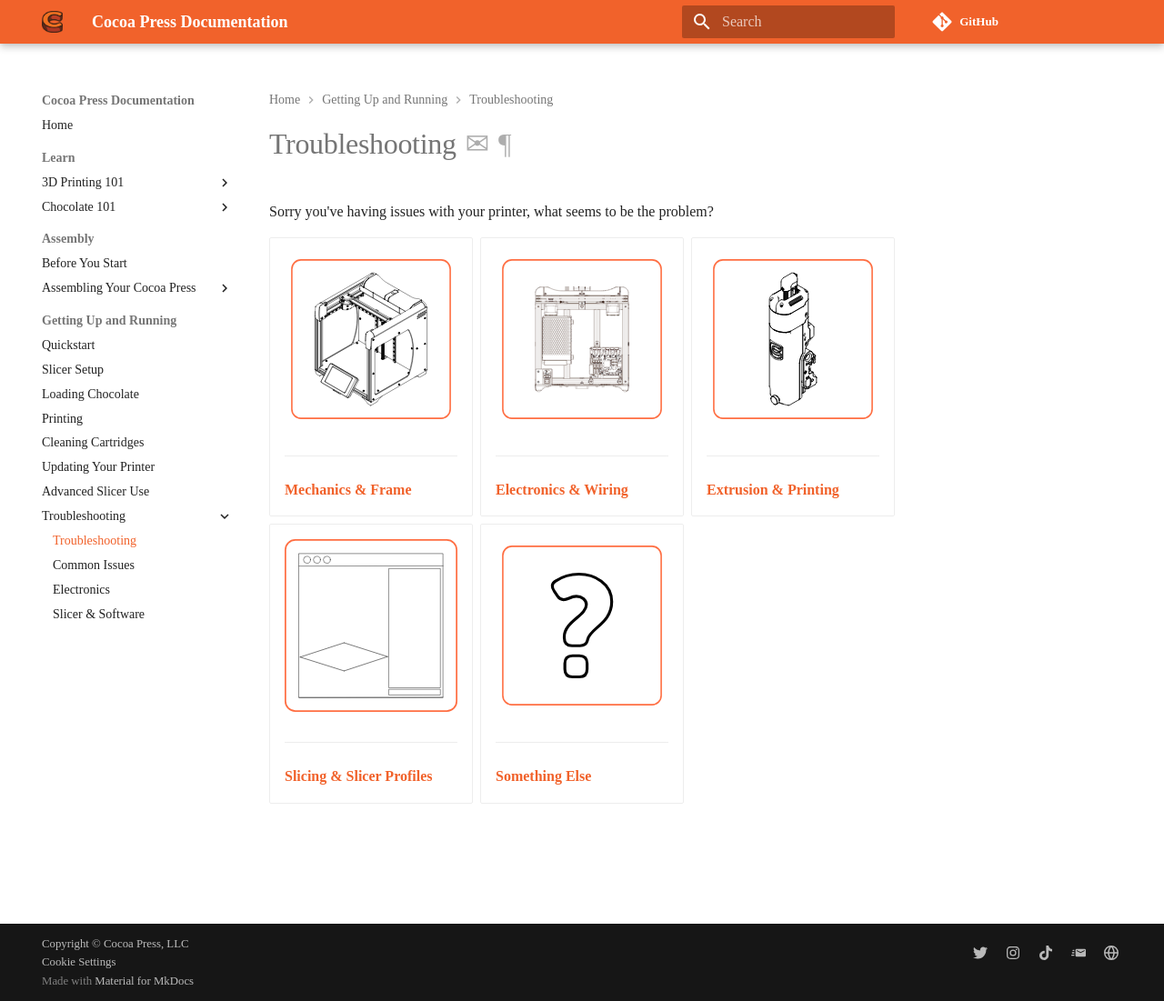
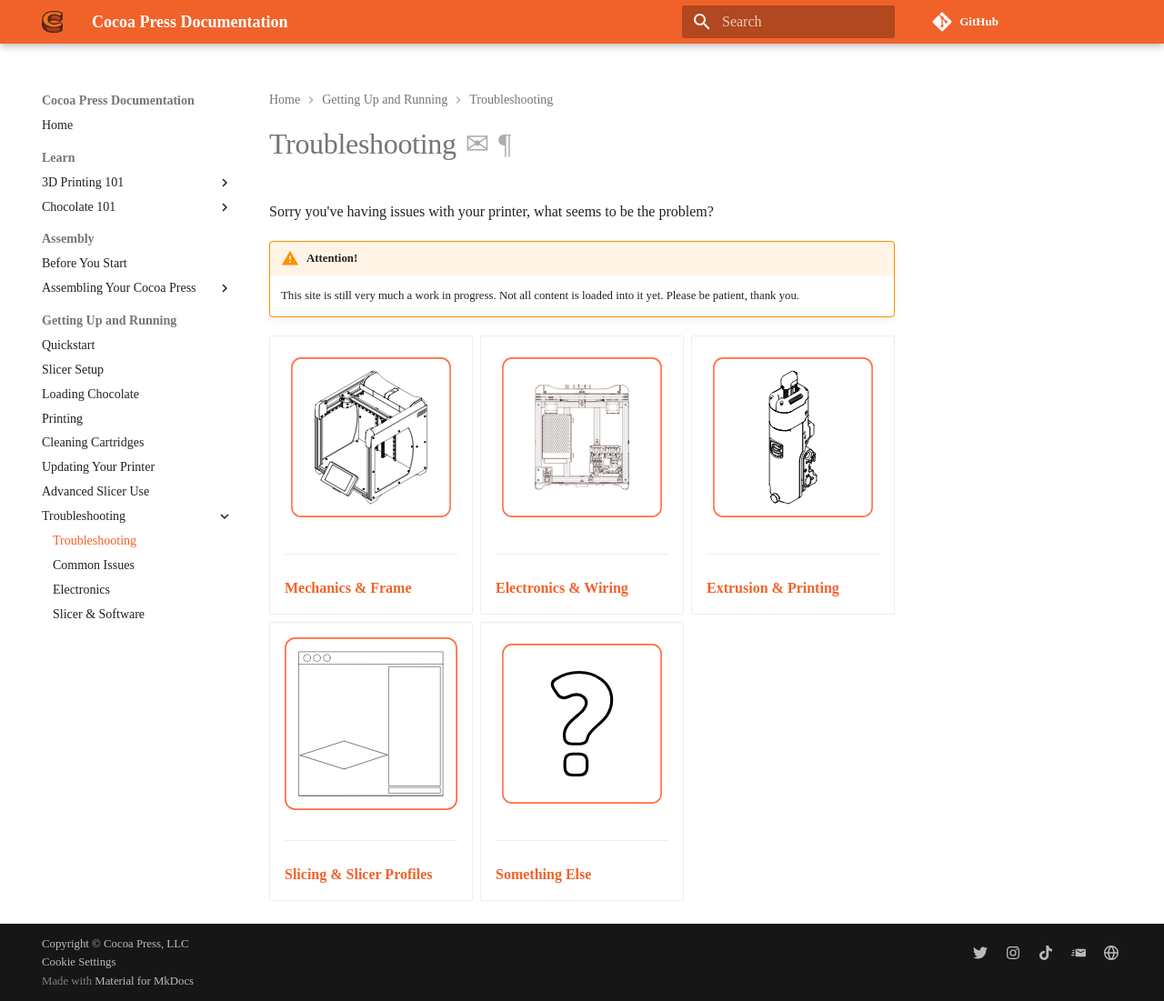
Before and after one commit to CocoaPress/docs, an MkDocs documentation site: the page built from docs/Troubleshooting/index.md, in a window 1280 px wide and 1101 px high. Shown: the whole window at 91% size. Built offline with MkDocs 1.6.1 and Material for MkDocs 9.7.7, drawn with Linux system fonts in a browser that asks for light colours; some web fonts are replaced; comment, search, counter and statistics services are not loaded.

Commit message:
Added warning and printing troubleshooting page.

```diff
--- a/docs/Troubleshooting/index.md
+++ b/docs/Troubleshooting/index.md
@@ -9,11 +9,16 @@
 
 Sorry you've having issues with your printer, what seems to be the problem?
 
+
+!!! warning "Attention!"
+    This site is still very much a work in progress.  Not all content is loaded into it yet.  Please be patient, thank you.
+
+
 <div class="grid cards" style="grid-template-columns: repeat(auto-fit,minmax(10rem,1fr));">
 <ul>
 <li><a href="/101/"><img src="../img/homepage/frame.svg" alt="Isometric view of the frame of the Cocoa Press printer, with no extruder attached."/><hr><strong>Mechanics & Frame</strong></a></li>
 <li><a href="/Printer/"><img src="../img/homepage/frame_docs_electronics.svg" alt="Rear view of the Cocoa Press printer, with the rear panel off.  The electronics are visible, namely the power supply and main controller of the printer."/><hr><strong>Electronics & Wiring</strong></a></li>
-<li><a href="/Chocolate/Types.html"><img src="../img/homepage/extruder.svg" alt="Isometric view of the extruder of the Cocoa Press printer."/><hr><strong>Extrusion & Printing</strong></a></li>
+<li><a href="./Printing.html"><img src="../img/homepage/extruder.svg" alt="Isometric view of the extruder of the Cocoa Press printer."/><hr><strong>Extrusion & Printing</strong></a></li>
 
 <li><a href="101/Slicer.html"><img src="../img/homepage/slicer.svg" alt="Artist's interpration of the PrusaSlicer window."><hr><strong>Slicing & Slicer Profiles</strong></a></li>
 <li><a href="/Troubleshooting/"><img src="../img/homepage/frame_docs_troubleshoot.svg" alt="Artist's interpration of the PrusaSlicer window."><hr><strong>Something Else</strong></a></li>
```
Also changed, not shown: docs/Troubleshooting/Printing.md (added, +23 -0 lines).
